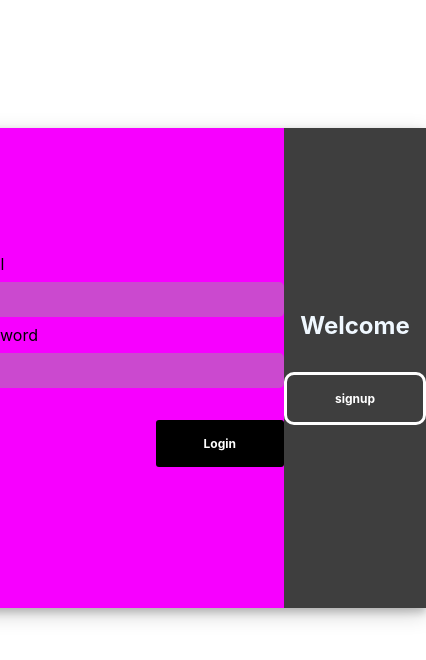
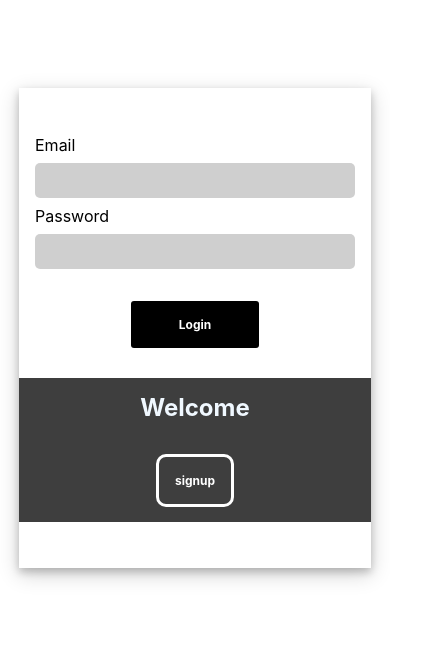
Before and after one commit to abdomursal/Piar, a React (Create React App) app: page / in a window 390 px wide. Shown: the top 660 px of the page, 426 px wide, since content can reach past the window. Built offline with nearby package versions, Linux system fonts and the light colour scheme.

Commit message:
fix mobile css

```diff
--- a/src/components/section/Home/login.css
+++ b/src/components/section/Home/login.css
@@ -1,24 +1,25 @@
-.section-wrap{
+.section-wrap {
   display: flex;
   margin-top: 8rem;
   justify-content: center;
   align-items: center;
 }
-.main-wrap{
+.main-wrap {
   background-color: rgb(255, 255, 255);
   display: grid;
-    grid-template-columns: 2fr 1fr ;
+  grid-template-columns: 2fr 1fr;
   height: 30rem;
   width: 60rem;
+  gap: 14px;
   box-shadow: 5rem;
   box-shadow: 0 4px 8px 0 rgba(0, 0, 0, 0.2), 0 6px 20px 0 rgba(0, 0, 0, 0.19);
 }
-.left-section{
+.left-section {
   display: flex;
   justify-content: center;
   align-items: center;
 }
-.right-section{
+.right-section {
   background-color: var(--gray);
   display: flex;
   justify-content: center;
@@ -26,29 +27,56 @@
   flex-direction: column;
   gap: 2rem;
 }
-.welcome{
+.welcome {
   font-size: 24px;
   font-weight: bold;
   color: aliceblue;
   text-align: center;
 }
-.button-register{
+.button-register {
   display: flex;
   align-items: center;
   justify-content: center;
 }
 
-
-
 /* Tablet */
-@media (max-width:600px){
-    .main-wrap{
-        background-color: rgb(0, 255, 81);
+@media (max-width: 800px) {
+  .main-wrap {
+    width: 40rem;
+  }
+  .section-wrap {
+    margin: 6rem;
+  }
+}
+@media (max-width: 700px) {
+  .main-wrap {
+    width: 32rem;
+  }
+  .section-wrap {
+    margin: 5.5rem;
+  }
+  .label {
+    width: 15rem;
   }
 }
 /* Mobile */
-@media (max-width:480px){
-    .main-wrap{
-        background-color: rgb(247, 0, 255);
+@media (max-width: 500px) {
+  .main-wrap {
+    background-color: var(--white);
+    display: flex;
+    align-items: center;
+    justify-content: center;
+    flex-direction: column;
   }
+  .right-section {
+    width: 100%;
+    height: 30%;
+    /* padding: 1rem 0px; */
+    display: flex;
+    flex-direction: column;
+    align-items: center;
+    justify-content: center;
+
   }
+
+}
--- a/src/components/ui/Button/Button.css
+++ b/src/components/ui/Button/Button.css
@@ -28,3 +28,27 @@
     border-style: solid;
     display: flex;
 }
+
+.loginButton{
+    background-color: var(--black);
+    border-radius: 5px;
+    border-width: 1;
+    border-style: solid;
+    display: flex;
+}
+@media (max-width:600px){
+
+    .signupButton{
+        padding: 16px;
+
+    }
+}
+/* Mobile */
+@media (max-width:480px){
+    .loginButton{
+        padding: 14px;
+    }
+    .signupButton{
+        align-self: center;
+    }
+}
--- a/src/components/ui/LoginForm/loginForm.css
+++ b/src/components/ui/LoginForm/loginForm.css
@@ -33,6 +33,7 @@
     flex-direction: column;
     width: 20rem;
     gap: .5rem;
+    margin: 0rem 1rem;
 }
 .input{
     padding: 10px;
@@ -40,3 +41,20 @@
     border: none;
     border-radius: 5px;
 }
+
+/* Tablet */
+
+@media (max-width:700px){
+   .main-wrap{
+       width: 29rem;
+   }
+    .label{
+        width: 11rem;
+    }
+}
+/* Mobile */
+@media (max-width:480px){
+    .main-wrap{
+        background-color: rgb(247, 0, 255);
+    }
+}
--- a/src/components/ui/SignupForm/signupForm.css
+++ b/src/components/ui/SignupForm/signupForm.css
@@ -28,6 +28,7 @@
     flex-direction: column;
     width: 20rem;
     gap: .5rem;
+
 }
 .input{
     padding: 10px;
@@ -39,3 +40,17 @@
     color: red;
     font-size: 12px;
 }
+
+@media (max-width: 500px) {
+   .form{
+       display: flex;
+       justify-content: center;
+       align-items: center;
+       flex-direction: column;
+   }
+   .button-wrap{
+       display: flex;
+    align-items: center;
+    justify-content: center;
+   }
+  }
```
Lines whose indentation alone changed are shown as unchanged.
